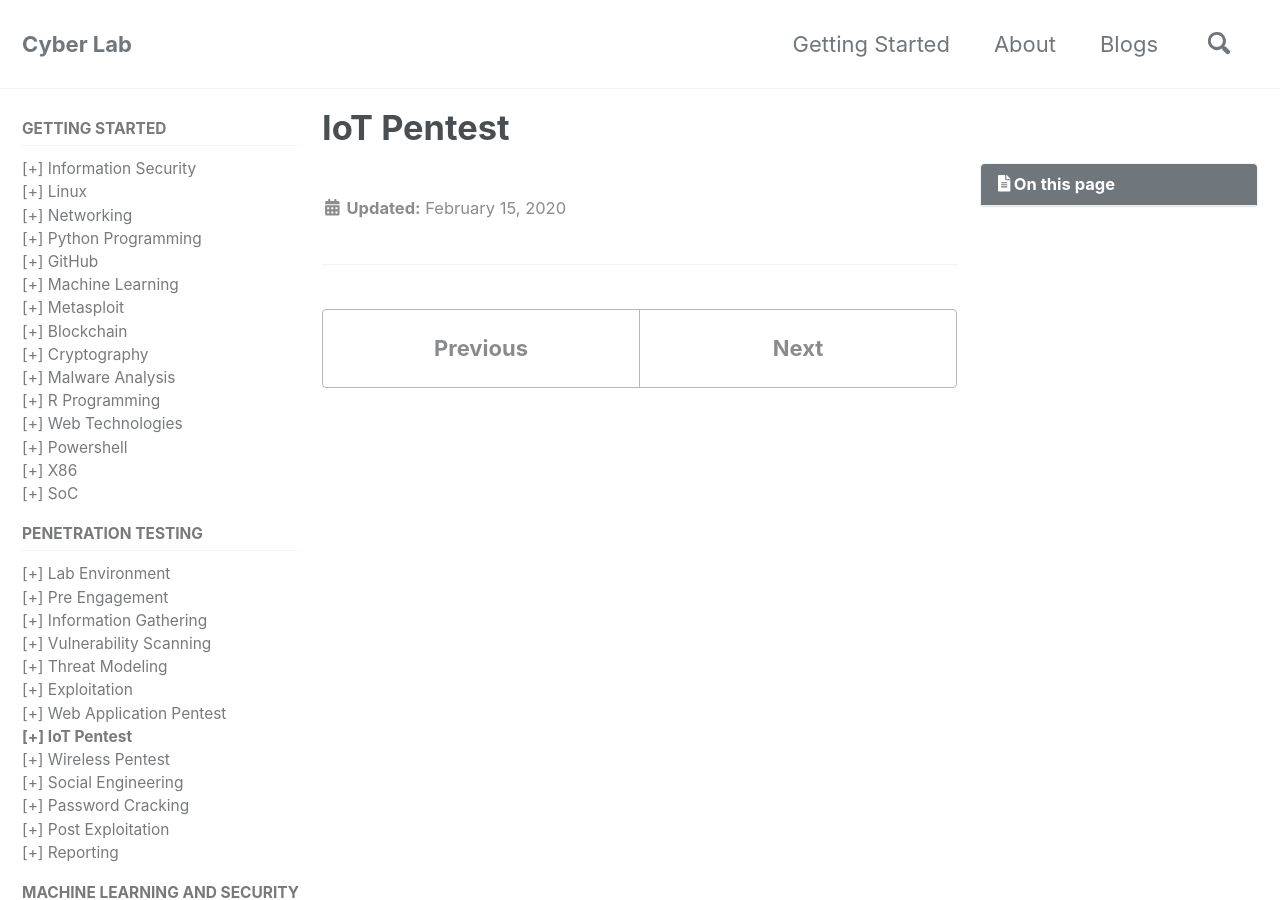
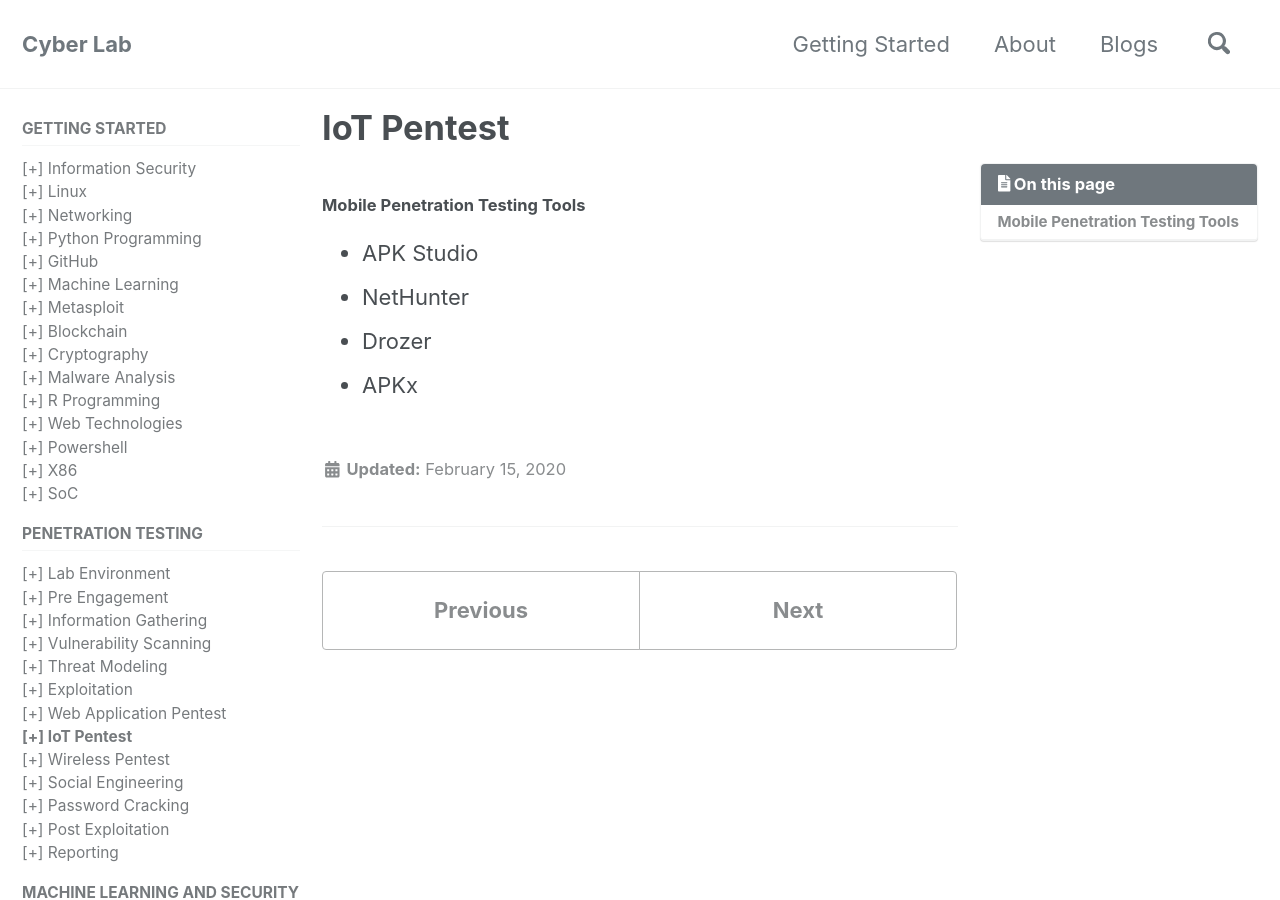
Before and after one commit to mohareti/cyberlab, a Jekyll site: the page built from _pentest/07_iot-pentest.md, in a window 1280 px wide and 900 px high. Built offline with Jekyll 4.4.1, drawn with Linux system fonts in a browser that asks for light colours; cached includes are drawn as plain includes; nearby versions of some CDN libraries.

Commit message:
Update 07_iot-pentest.md

```diff
--- a/_pentest/07_iot-pentest.md
+++ b/_pentest/07_iot-pentest.md
@@ -3,3 +3,8 @@ title: "IoT Pentest"
 permalink: /pentest/07_iot-pentest/
 toc: true
 ---
+#### Mobile Penetration Testing Tools
+- APK Studio
+- NetHunter
+- Drozer
+- APKx
```
